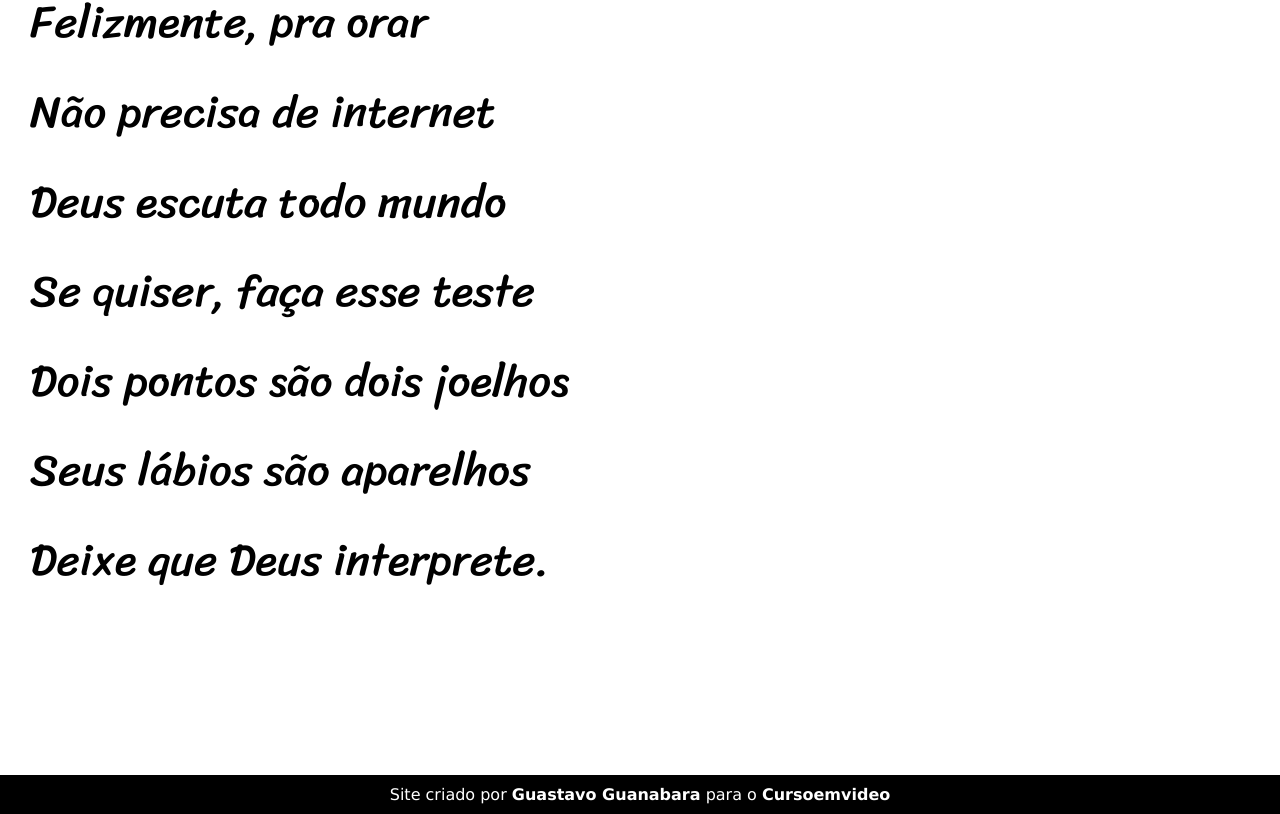
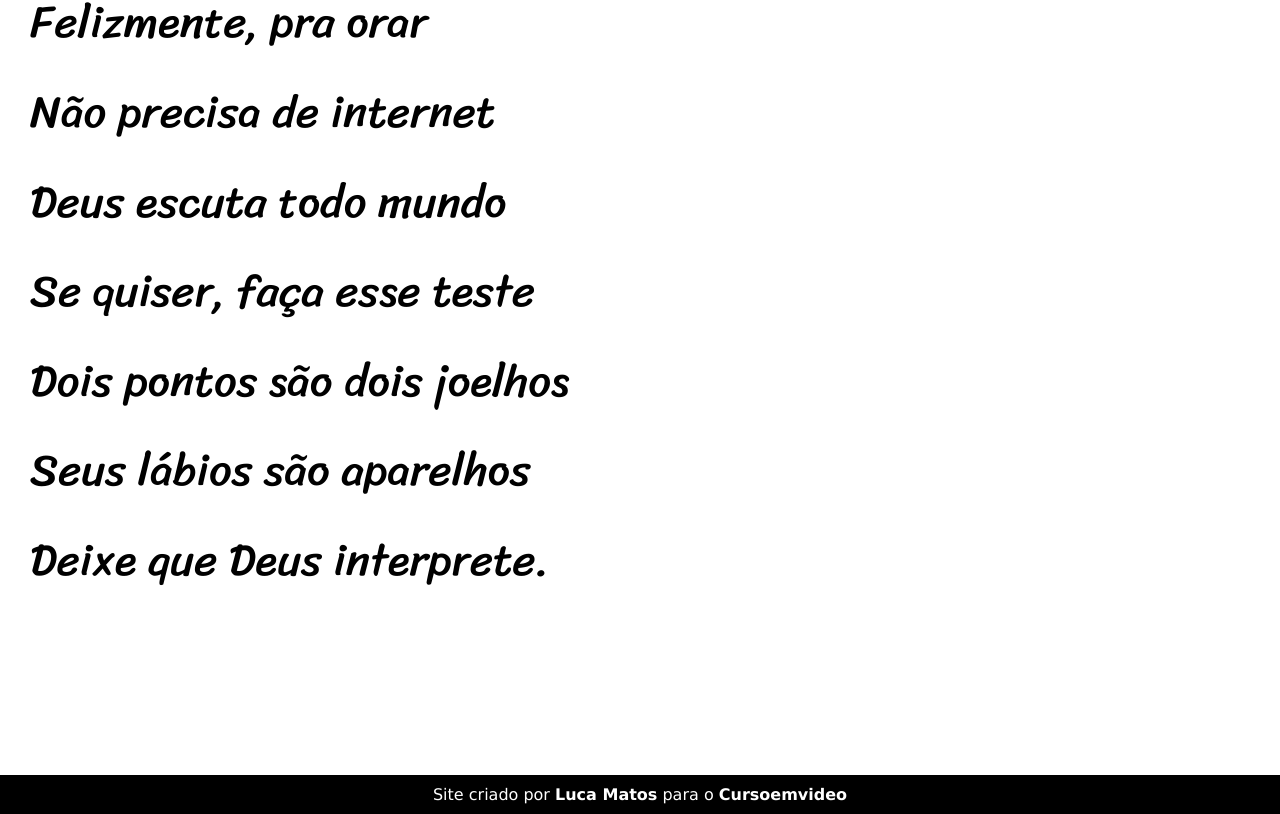
Before and after one commit to Lucamatos/projeto-cordel, a plain HTML site: page index.html in a window 1280 px wide. Shown: the part 5143-5957 px from the top of the page. Drawn offline with Linux system fonts and the light colour scheme.

Commit message:
att footer projeto cordel d012

```diff
--- a/index.html
+++ b/index.html
@@ -99,7 +99,7 @@
     </section>
 
     <footer>
-        <p>Site criado por <a href="https://gustavoguanabara.github.io " target="_blank">Guastavo Guanabara</a> para o <a href="https://www.cursoemvideo.com/">Cursoemvideo</a></p>
+        <p>Site criado por <a href="https://github.com/Lucamatos " target="_blank">Luca Matos</a> para o <a href="https://www.cursoemvideo.com/">Cursoemvideo</a></p>
     </footer>
 </body>
 </html>
```
